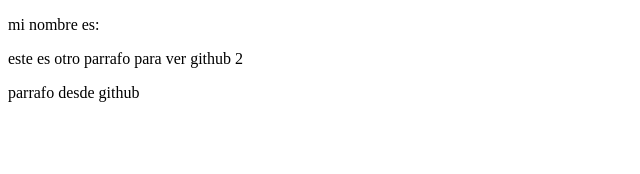
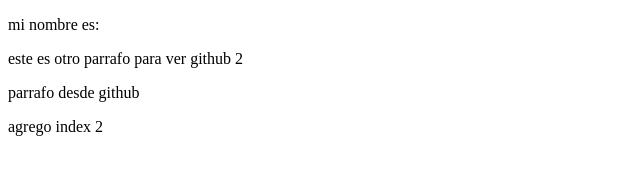
Before and after one commit to NicolasMartinezFonseca/ProyectoForm, a plain HTML site: page index.html in a window 1280 px wide. Shown: the whole page, without its empty margins (0-640 px from the left). Drawn offline with Linux system fonts and the light colour scheme.

Commit message:
agrego index2 con <p>

```diff
--- a/index.html
+++ b/index.html
@@ -10,5 +10,6 @@
     <p>mi nombre es:</p>
     <p>este es otro parrafo para ver github 2</p>
     <p>parrafo desde github</p>
+    <p>agrego index 2</p>
 </body>
 </html>
```
